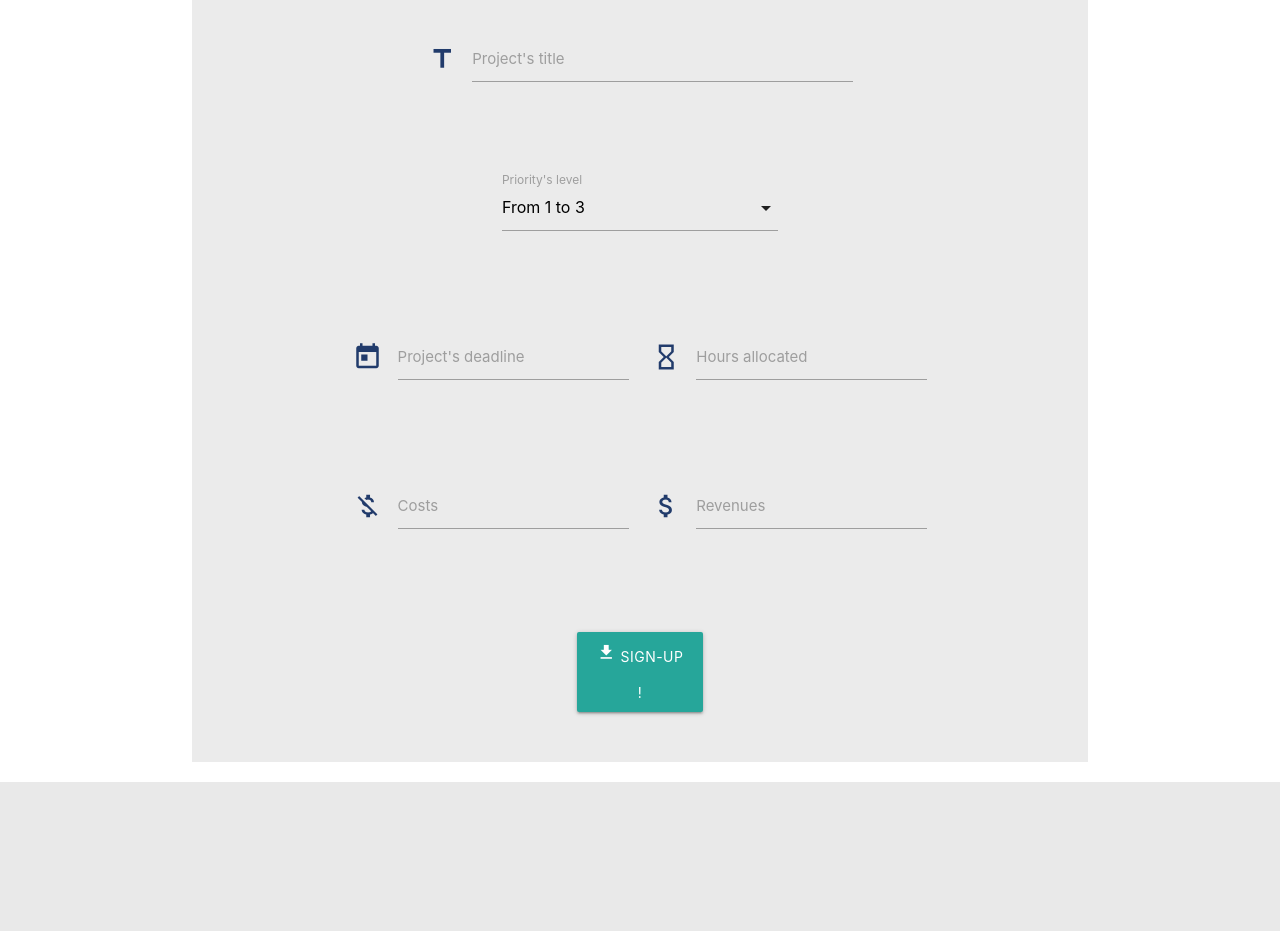
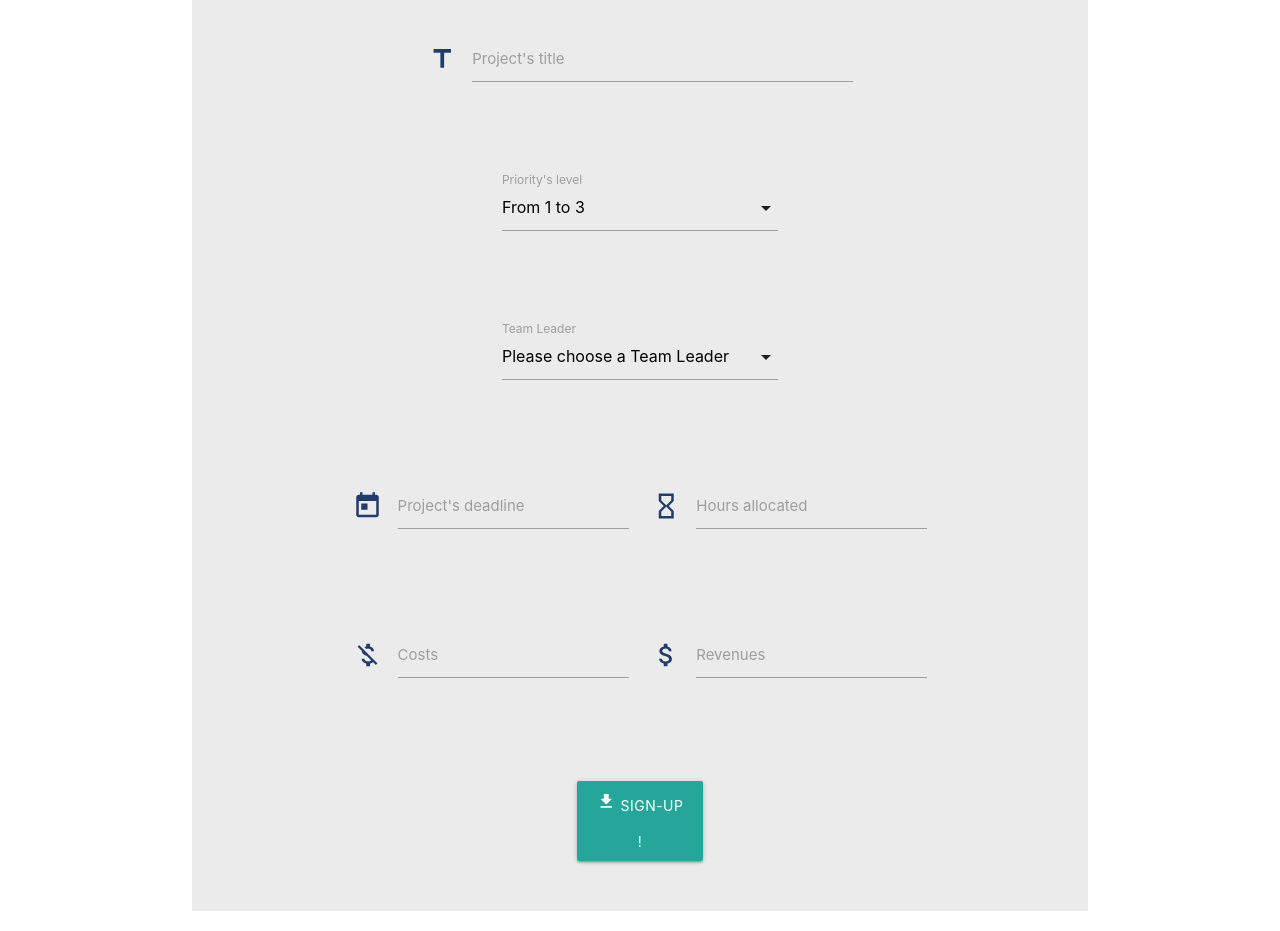
Before and after one commit to RCern/manager, a PHP site: page /projectNew.php in a window 1280 px wide. Shown: the part 224-1155 px from the top of the page. Before the commit the page ends 1006 px from the top, so only its background shows below. Run offline with PHP 8.4, Linux system fonts and the light colour scheme; some libraries are stand-ins or nearby versions.

Commit message:
projectNew.php : ajout Team Leader
oopsie...
par contre, c'est un autre dropdown, donc :
 - faudra le remplir dynamiquement
 - faudra le rendre "required"

```diff
--- a/MaPro - Website/projectNew.php
+++ b/MaPro - Website/projectNew.php
@@ -99,6 +99,27 @@
                     <br><br>
 
 
+                    <!-- Leader -->
+                    <div class="row">
+                        <div class="col s4"></div>
+
+                        <div class="input-field col s4">
+                            <select class="icons">
+                                <option value="" disabled selected>Please choose a Team Leader</option>
+                                <option value="" data-icon="pictures/logo.png">John Doe</option>
+                                <option value="" data-icon="pictures/logo.png">Jane Doe</option>
+                                <option value="" data-icon="pictures/logo.png">Warren DJ edir</option>
+                            </select>
+                            <label>Team Leader</label>
+                        </div>
+
+                        <div class="col s4"></div>
+                    </div>
+
+
+                    <br><br>
+
+
                     <!-- Time -->
                     <div class="row">
                         <div class="col s2"></div>
```
